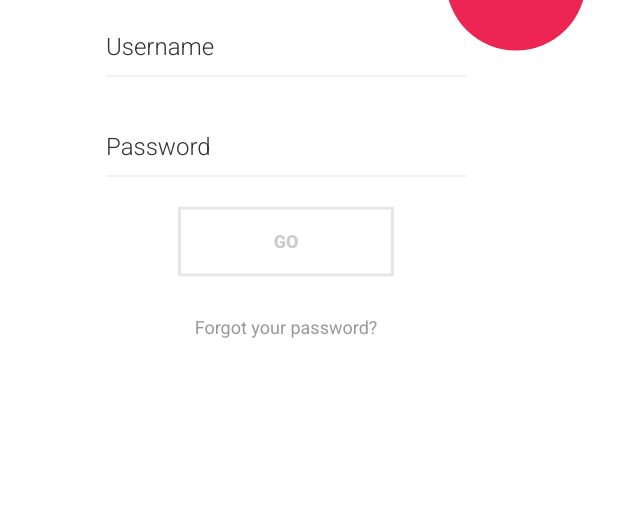
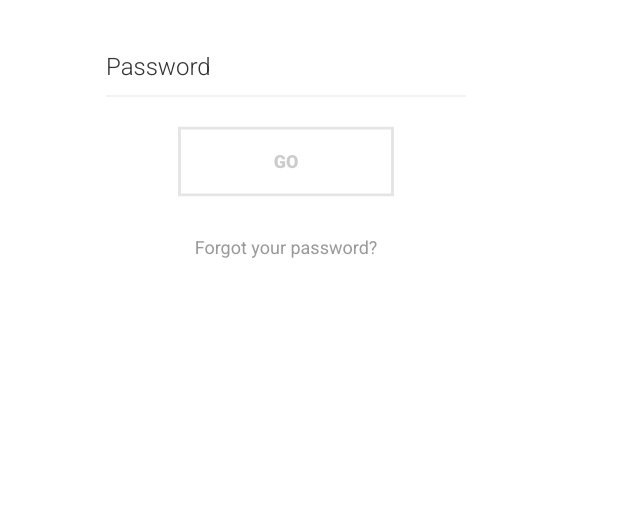
Before and after one commit to SwastikaT/signupInnerve, a plain HTML site: page index.html in a window 1280 px wide. Shown: the part 276-800 px from the top of the page, without its empty margins (354-994 px from the left). Drawn offline with nearby package versions, Linux system fonts and the light colour scheme.

Commit message:
file modified

```diff
--- a/index.html
+++ b/index.html
@@ -5,11 +5,10 @@
   <meta charset="UTF-8">
   <title>Material Compact Login Animation</title>
 
-
+  <meta name="viewport" content="width=device-width, initial-scale=1">
   <link rel='stylesheet' href='http://maxcdn.bootstrapcdn.com/font-awesome/4.3.0/css/font-awesome.min.css'>
-<link rel='stylesheet' href='http://fonts.googleapis.com/css?family=Roboto:400,100,300,500,700,900&amp;subset=latin,latin-ext'>
-
-      <link rel="stylesheet" href="./style.css">
+  <link rel='stylesheet' href='http://fonts.googleapis.com/css?family=Roboto:400,100,300,500,700,900&amp;subset=latin,latin-ext'>
+  <link rel="stylesheet" href="./style.css">
 
 
 </head>
--- a/style.css
+++ b/style.css
@@ -367,7 +367,7 @@ body {
    background-position: center;
    background-size: cover;
    background-repeat: no-repeat;
-   min-height: 100vh;
+   height: 100vh;
    font-family: 'Roboto', sans-serif;
 }
 
@@ -377,15 +377,19 @@ html {
 }
 
 .materialContainer {
-   width: 100%;
+   width: 50%;
+   height: auto;
+   max-height: 550px;
    max-width: 460px;
    position: absolute;
-   top: 50%;
+   top: 40%;
    left: 50%;
    transform: translate(-50%, -50%);
    -webkit-transform: translate(-50%, -50%);
    -ms-transform: translate(-50%, -50%);
 }
+
+
 
 *,
 *:after,
```
